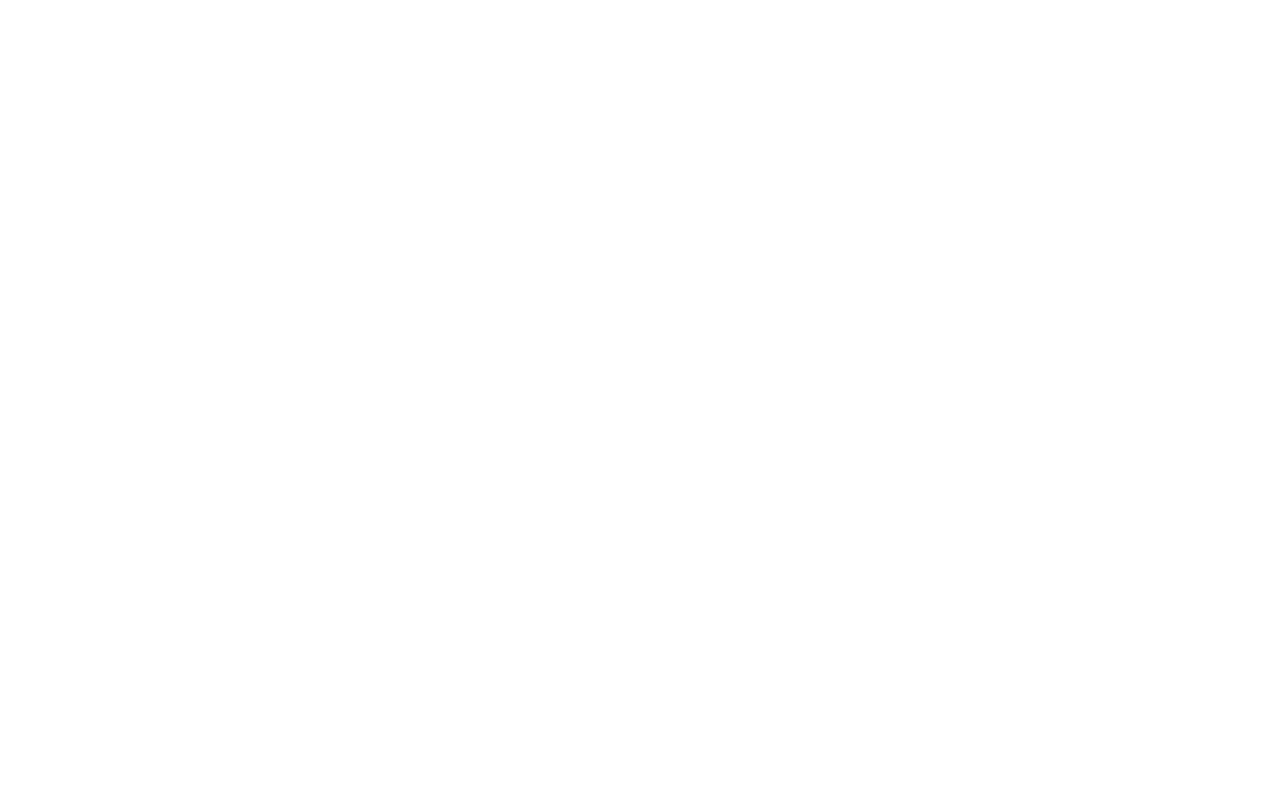
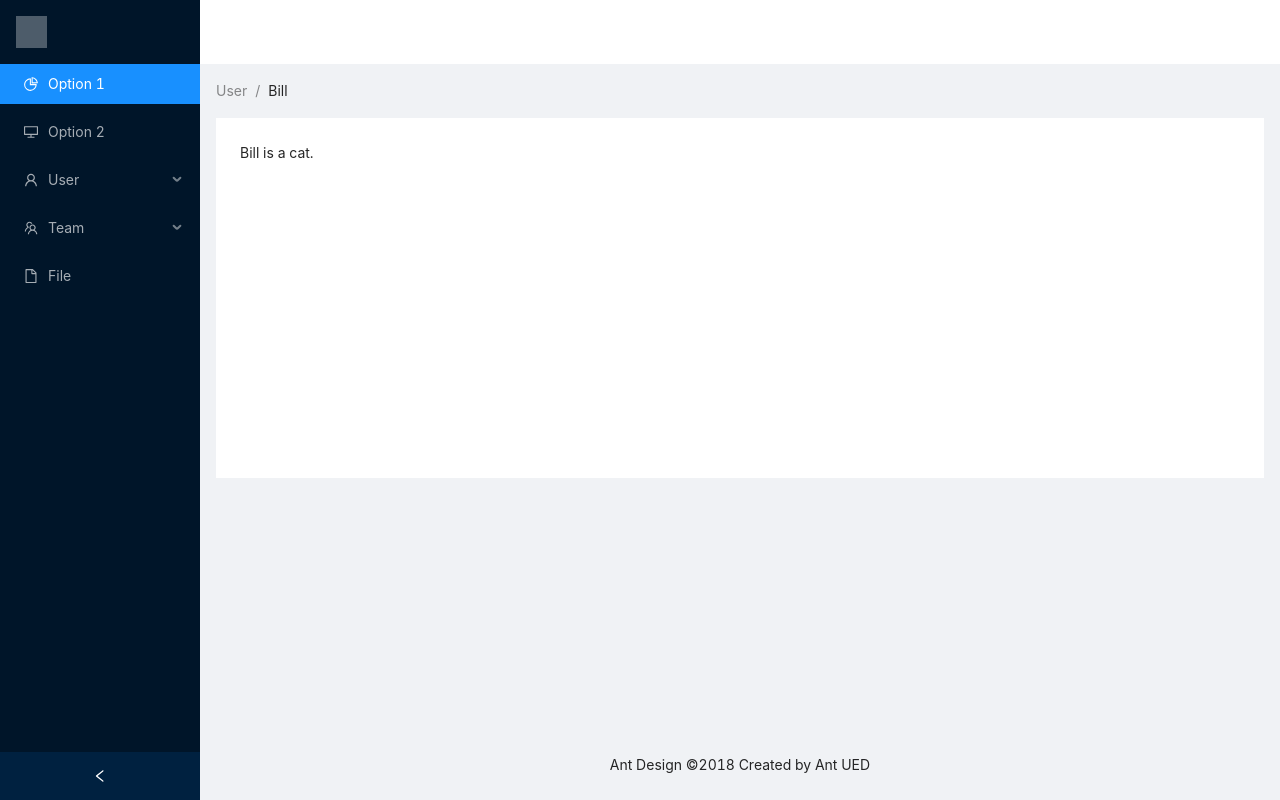
Before and after one commit to qianmianyao/work-order-client, a Vue app: page /#/admin in a window 1280 px wide. Before the commit this address led to /#/childComponents. Built offline with nearby package versions, Linux system fonts and the light colour scheme; sample sign-in values are in the browser's storage.

Commit message:
添加后台管理页面

```diff
--- a/src/router/index.js
+++ b/src/router/index.js
@@ -7,6 +7,7 @@ import waitingRepair from '@/components/home/waitingRepair'
 import Login from '@/views/Login'
 import logins from '@/components/login/logins'
 import register from '@/components/login/register'
+import Admin from '@/views/Admin'
 
 const routes = [
   {
@@ -59,6 +60,11 @@ const routes = [
         component: register
       }
     ]
+  },
+  {
+    path: '/admin',
+    name: 'Admin',
+    component: Admin
   }
 ]
 
--- a/src/views/Admin.vue
+++ b/src/views/Admin.vue
@@ -1,13 +1,92 @@
 <template>
-  <div>后台</div>
+  <a-layout style="min-height: 100vh">
+    <a-layout-sider v-model:collapsed="collapsed" collapsible>
+      <div class="logo" />
+      <a-menu v-model:selectedKeys="selectedKeys" theme="dark" mode="inline">
+        <a-menu-item key="1">
+          <pie-chart-outlined />
+          <span>Option 1</span>
+        </a-menu-item>
+        <a-menu-item key="2">
+          <desktop-outlined />
+          <span>Option 2</span>
+        </a-menu-item>
+        <a-sub-menu key="sub1">
+          <template #title>
+            <span>
+              <user-outlined />
+              <span>User</span>
+            </span>
+          </template>
+          <a-menu-item key="3">Tom</a-menu-item>
+          <a-menu-item key="4">Bill</a-menu-item>
+          <a-menu-item key="5">Alex</a-menu-item>
+        </a-sub-menu>
+        <a-sub-menu key="sub2">
+          <template #title>
+            <span>
+              <team-outlined />
+              <span>Team</span>
+            </span>
+          </template>
+          <a-menu-item key="6">Team 1</a-menu-item>
+          <a-menu-item key="8">Team 2</a-menu-item>
+        </a-sub-menu>
+        <a-menu-item key="9">
+          <file-outlined />
+          <span>File</span>
+        </a-menu-item>
+      </a-menu>
+    </a-layout-sider>
+    <a-layout>
+      <a-layout-header style="background: #fff; padding: 0" />
+      <a-layout-content style="margin: 0 16px">
+        <a-breadcrumb style="margin: 16px 0">
+          <a-breadcrumb-item>User</a-breadcrumb-item>
+          <a-breadcrumb-item>Bill</a-breadcrumb-item>
+        </a-breadcrumb>
+        <div :style="{ padding: '24px', background: '#fff', minHeight: '360px' }">
+          Bill is a cat.
+        </div>
+      </a-layout-content>
+      <a-layout-footer style="text-align: center">
+        Ant Design ©2018 Created by Ant UED
+      </a-layout-footer>
+    </a-layout>
+  </a-layout>
 </template>
+<script>
+import { PieChartOutlined, DesktopOutlined, UserOutlined, TeamOutlined, FileOutlined } from '@ant-design/icons-vue'
+import { defineComponent, ref } from 'vue'
+export default defineComponent({
+  components: {
+    PieChartOutlined,
+    DesktopOutlined,
+    UserOutlined,
+    TeamOutlined,
+    FileOutlined
+  },
 
-<script>
-export default {
-  name: 'Admin'
+  data () {
+    return {
+      collapsed: ref(false),
+      selectedKeys: ref(['1'])
+    }
+  }
+
+})
+</script>
+<style>
+.logo {
+  height: 32px;
+  margin: 16px;
+  background: rgba(255, 255, 255, 0.3);
 }
-</script>
 
-<style scoped>
-
+.site-layout-background {
+  background: #fff;
+}
+.site-layout-background {
+  background: #141414;
+}
 </style>
```
